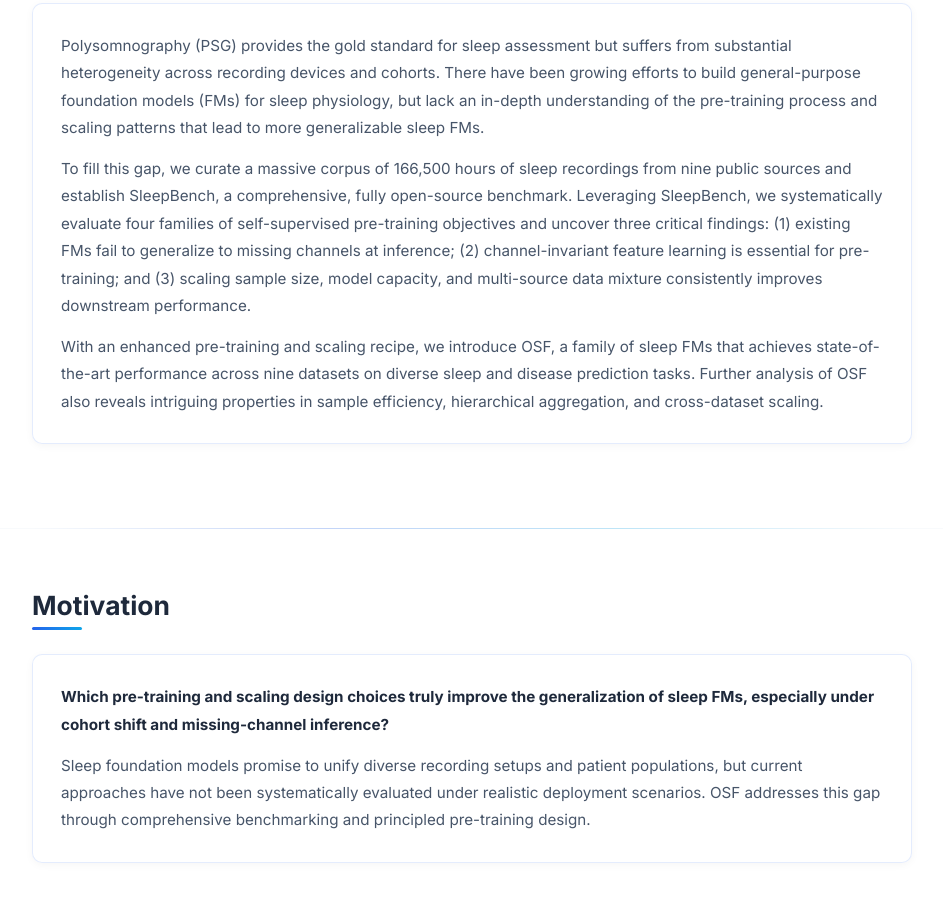
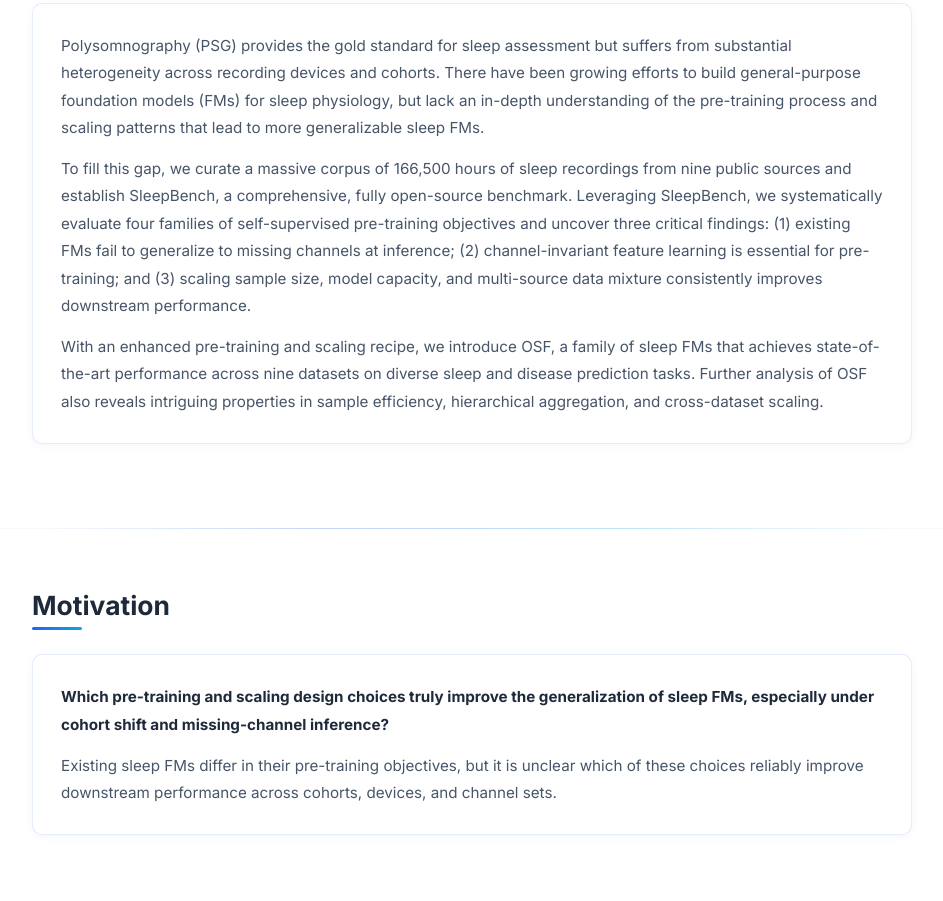
Before and after one commit to yang-ai-lab/osf, a plain HTML site: page index.html in a window 1280 px wide. Shown: the part 1357-2258 px from the top of the page, without its empty margins (168-1111 px from the left). Drawn offline with Linux system fonts and the light colour scheme; some icons are missing.

Commit message:
Update sleep FM description in index.html
Revised the explanation of sleep foundation models to clarify the differences in pre-training objectives and their impact on performance.

```diff
--- a/index.html
+++ b/index.html
@@ -140,9 +140,9 @@
           especially under cohort shift and missing-channel inference?</strong>
         </p>
         <p>
-          Sleep foundation models promise to unify diverse recording setups and patient populations,
-          but current approaches have not been systematically evaluated under realistic deployment scenarios.
-          OSF addresses this gap through comprehensive benchmarking and principled pre-training design.
+          Existing sleep FMs differ in their pre-training objectives,
+          but it is unclear which of these choices reliably improve downstream performance across cohorts,
+          devices, and channel sets.
         </p>
       </div>
     </div>
```
